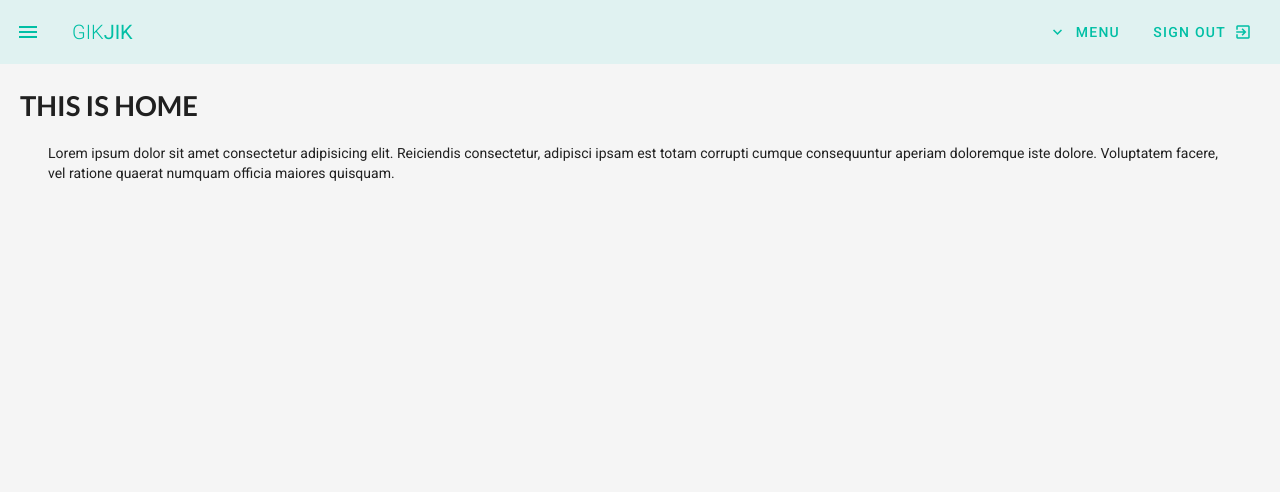
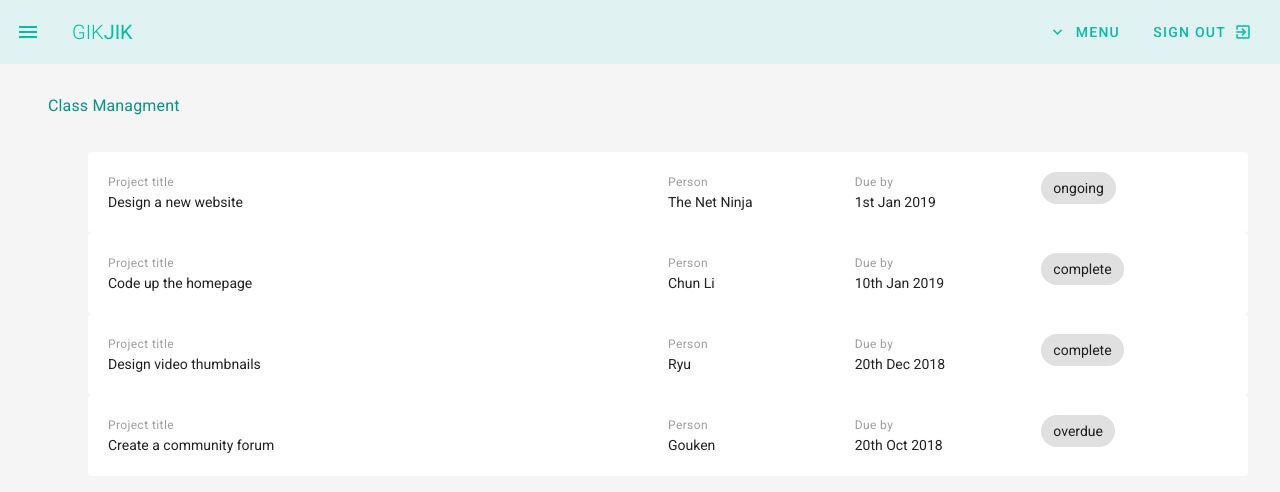
Before and after one commit to HosseinrezaAk/GiKJiK, a Vue app: page /user/classmanagment in a window 1280 px wide. Shown: the top 492 px of the page. Built offline with nearby package versions, Linux system fonts and the light colour scheme.

Commit message:
style status added

```diff
--- a/src/components/Navbar.vue
+++ b/src/components/Navbar.vue
@@ -25,7 +25,7 @@
                 </v-list>
             </v-menu>
 
-            <v-btn rounded text color="teal accent-4">
+            <v-btn @click="move" rounded text color="teal accent-4">
                 <span>Sign Out</span>
                 <v-icon right>exit_to_app</v-icon>
 
@@ -71,12 +71,17 @@
                 drawer: false,
                 links: [
                     { icon: 'dashboard', text: 'Dashboard', route: '/'},
-                    { icon: 'folder', text: 'My Projects', route: '/user/classmanagment'},
+                    { icon: 'class', text: 'Class Manager', route: '/user/classmanagment'},
                     { icon: 'person', text: 'Team', route: '/about'}
 
                 ]
             }
         },
+        methods:{
+            move:function(){
+                this.$router.push({name :'Entrance'})
+            }
+        }
 
     }
 </script>
--- a/src/views/ClassMng.vue
+++ b/src/views/ClassMng.vue
@@ -2,16 +2,40 @@
 	<div>
 		<app-navbar></app-navbar>
 
-		<div class="mx-5 mt-6">
-			<h2>THIS IS HOME</h2>
-			<div class="my-5 mx-7">
-				<p>Lorem ipsum dolor sit amet consectetur adipisicing elit.
-					Reiciendis consectetur, adipisci ipsam est totam corrupti
-					cumque consequuntur aperiam doloremque iste dolore.
-					Voluptatem facere, vel ratione quaerat numquam officia
-					maiores quisquam.</p>
-			</div>
-		</div>
+        <div class="mx-12">
+            <h2 class="subtitle-1 teal--text mt-7" >Class Managment</h2>
+            <v-container class="mx-7 my-5">
+
+                <v-card flat class="pa-5" v-for="eachClass in classes" :key="eachClass.title">
+                    <v-layout row wrap :class="`pa-3 eachClass ${eachClass.status}`">
+                        <v-flex xs12 md6>
+                            <div class="caption grey--text">Project title</div>
+                            <div> {{ eachClass.title }}</div>
+                        </v-flex>
+
+                        <v-flex xs6 sm4 md2>
+                            <div class="caption grey--text">Person</div>
+                            <div> {{eachClass.person}}</div>
+                        </v-flex>
+
+                        <v-flex xs6 sm4 md2>
+                            <div class="caption grey--text">Due by</div>
+                            <div> {{ eachClass.due}}</div>
+                        </v-flex>
+                        <v-flex xs2 sm4 md2>
+
+                            <div>
+                                <v-chip>{{eachClass.status}}</v-chip>
+                            </div>
+                        </v-flex>
+
+                    </v-layout>
+                </v-card>
+
+
+
+            </v-container >
+        </div>
 
 	</div>
 
@@ -21,6 +45,16 @@
 <script>
 	import Navbar from '../components/Navbar'
 	export default {
+        data() {
+            return {
+                classes: [
+                    { title: 'Design a new website', person: 'The Net Ninja', due: '1st Jan 2019', status: 'ongoing', content: 'Lorem ipsum dolor sit amet consectetur adipisicing elit. Sunt consequuntur eos eligendi illum minima adipisci deleniti, dicta mollitia enim explicabo fugiat quidem ducimus praesentium voluptates porro molestias non sequi animi!'},
+                    { title: 'Code up the homepage', person: 'Chun Li', due: '10th Jan 2019', status: 'complete', content: 'Lorem ipsum dolor sit amet consectetur adipisicing elit. Sunt consequuntur eos eligendi illum minima adipisci deleniti, dicta mollitia enim explicabo fugiat quidem ducimus praesentium voluptates porro molestias non sequi animi!'},
+                    { title: 'Design video thumbnails', person: 'Ryu', due: '20th Dec 2018', status: 'complete', content: 'Lorem ipsum dolor sit amet consectetur adipisicing elit. Sunt consequuntur eos eligendi illum minima adipisci deleniti, dicta mollitia enim explicabo fugiat quidem ducimus praesentium voluptates porro molestias non sequi animi!'},
+                    { title: 'Create a community forum', person: 'Gouken', due: '20th Oct 2018', status: 'overdue', content: 'Lorem ipsum dolor sit amet consectetur adipisicing elit. Sunt consequuntur eos eligendi illum minima adipisci deleniti, dicta mollitia enim explicabo fugiat quidem ducimus praesentium voluptates porro molestias non sequi animi!'},
+                ]
+            }
+        },
 
 		components:{
 			appNavbar: Navbar
```
